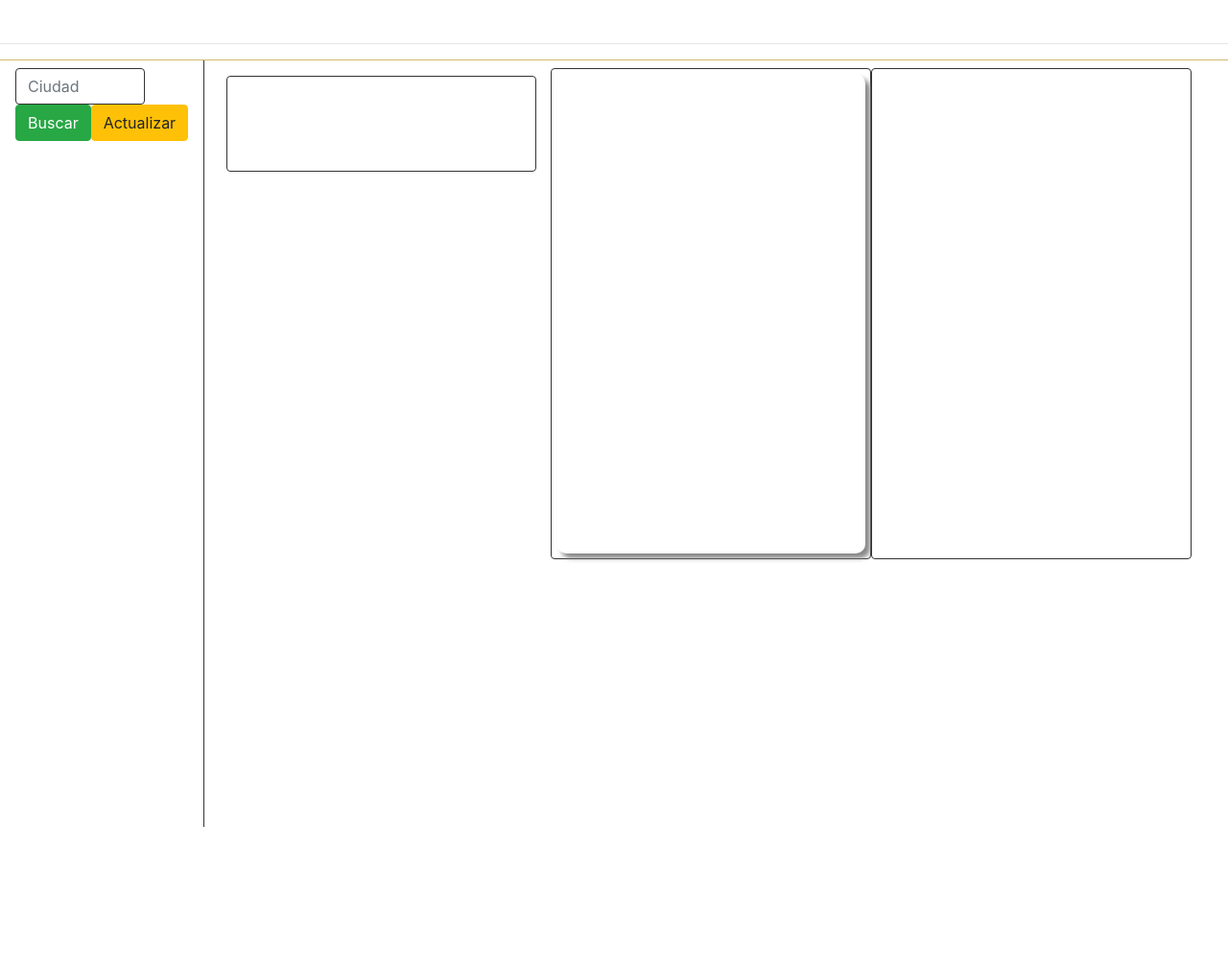
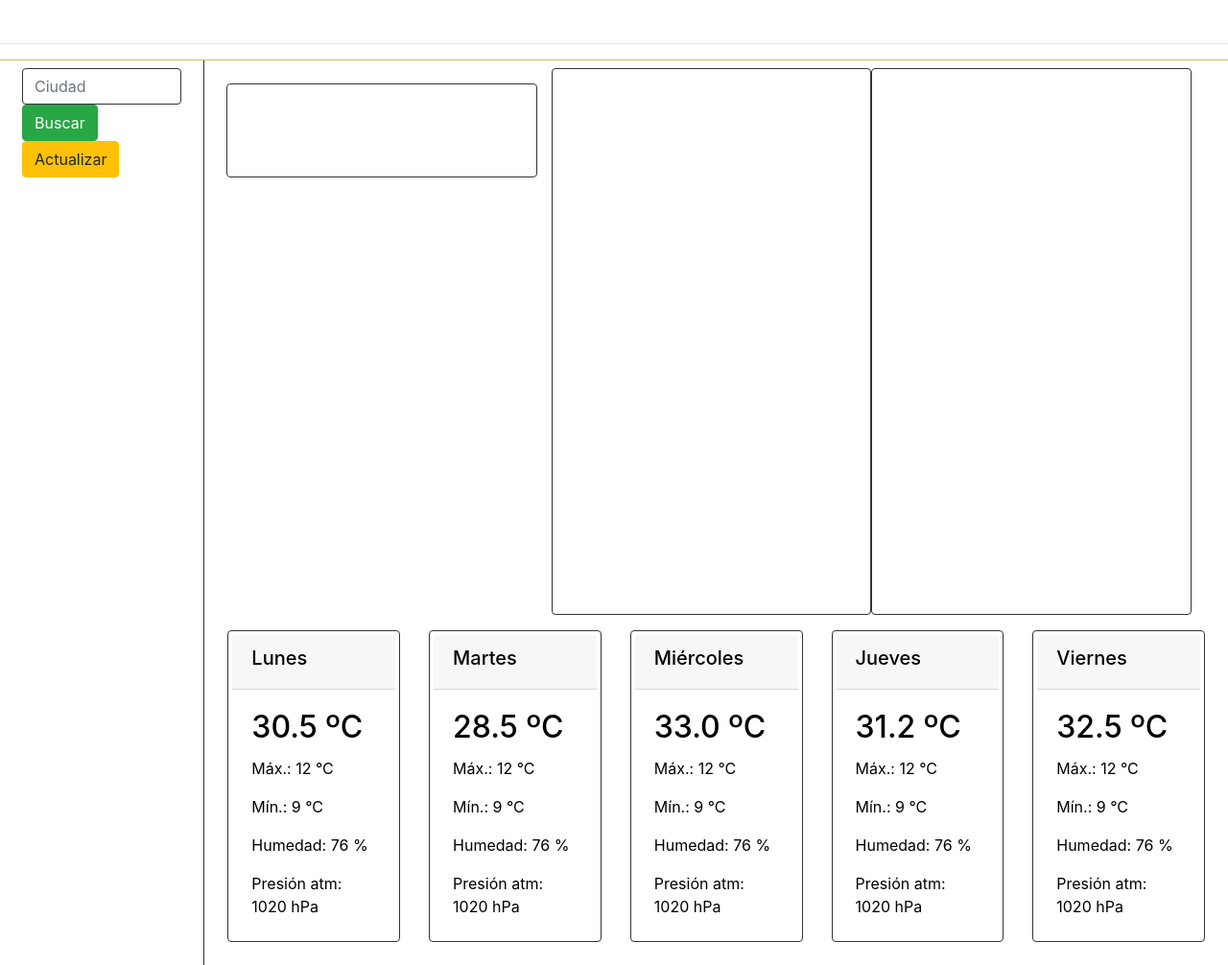
Before and after one commit to DiegoLetelier/DashboardBootcamp, a plain HTML site: page index.html in a window 1280 px wide. Shown: the part 75-1081 px from the top of the page at 96% size. Before the commit the page ends 937 px from the top, so only its background shows below. Drawn offline with nearby package versions, Linux system fonts and the light colour scheme.

Commit message:
cambio hora

```diff
--- a/assets/css/styles.css
+++ b/assets/css/styles.css
@@ -11,6 +11,11 @@ main {
     height: 100%;
   }
 
+#ciudad{
+    font-size: 3em;
+}
+
+
 #buscar {
     background-color: white;
     border: #333333 solid 1px;
@@ -23,15 +28,15 @@ main {
 
   #map {
     width: 100%;
-    height: 500px;
+    height: 560px;
     border-radius: 10px;
-    box-shadow: 5px 5px 5px #888; }
+     }
 
 .card {
     background-color: white;
     border: #333333 solid 1px;
     width: 100%;
-    padding: 5px;
+    padding: 4px;
   }
 
 .report {
@@ -39,16 +44,25 @@ main {
   }
 
   #temperatura{
-    font-size: 3.5rem;
+    font-size: 3rem;
   }
   #estado{
+    text-align: center;
     font-size: 2em;
+  }
+
+  #datos{
+    margin: 0;
+    padding: 0;
+  }
+  #fecha{
+    font-size: 1.2em;
   }
 
   canvas {
     padding-left: 0;
     padding-right: 0;
-    margin-top: 100px;
+    margin-top: 90px;
     display: block;
     width: 800px;
   }
--- a/assets/js/main.js
+++ b/assets/js/main.js
@@ -91,10 +91,10 @@ function pintaDatos(response){
     let tempRedondeada = response.main.temp
     temperatura.textContent = `${tempRedondeada}°C`
 
-    let tempminima = Math.trunc(response.main.temp_min)
+    let tempminima = response.main.temp_min
     tempmin.textContent = `Mín.: ${tempminima} °C`
 
-    let tempmaxima = Math.trunc(response.main.temp_max)
+    let tempmaxima = response.main.temp_max
     tempmax.textContent = `Máx.: ${tempmaxima} °C`
 
     let humedadporc = Math.trunc(response.main.humidity)
--- a/index.html
+++ b/index.html
@@ -31,42 +31,42 @@
     <div class="main-row row">
 
             <!-- Buscar ciudad -->
-                <div class="search-column col-md-2 p-2 d-flex flex-column justify-content-start">
-                    <form class="form-inline my-2 my-lg-0 m-2 row">
-                            <input data-v-68963a64 type="search" placeholder="Ciudad" id="buscar"  class="form-control col-9" placeholder="Search by City">
+                <div class="search-column col-md-2 d-flex flex-column">
+                    <form class="form-inline m-2 row">
+                            <input data-v-68963a64 type="search" placeholder="Ciudad" id="buscar"  class="form-control col" placeholder="Search by City">
                             <button class="btn btn-success" type="button" id="boton">Buscar</button>
                             <input class="btn btn-warning" type="button" value="Actualizar" onclick="location.reload()">
                     </form>
                 </div>
 
-        <div class="main-weather p-2 col">
+
+        <div class="p-2 col">
             <div class="container-fluid row">
                                 <div class="col">
-                                    <h3 id="ciudad"></h3>
-                                    <div><span class="fecha" id="fecha"></span></div>
-                                        <div class="card col">
+                                    <p class="ciudad"id="ciudad"></p>
+                                            <div class="card col">
                                             <div class="card-body row">
                                                 <div>
                                                     <div><span class="temperatura" id="temperatura"></span></div>
                                                     <span></span>
-                                                    <h5 id="tempmax"></h5>
+                                                    <p Class="datos" id="tempmax"></p>
                                                     <span></span>
-                                                    <h5 id="tempmin"></h5>
+                                                    <p Class="datos" id="tempmin"></p>
                                                     <span></span>
-                                                    <h5 id="humedad"></h5>
+                                                    <p Class="datos" id="humedad"></p>
                                                     <span></span>
-                                                    <h5 id="presion"></h5>
+                                                    <p Class="datos" id="presion"></p>
                                                 </div>
                                                 <div >
-                                                    <img id="icon" src="" alt="">
-                                                    <span id="estado"></span>
+                                                    <img class="icon" id="icon" src="" alt="">
+                                                    <span class="estado" id="estado">    </span>
                                                 </div>
                                             </div>
                                         </div>
                                 </div>
                             <div class="card col">
                             <div>
-                                <div id="map" class="col ">
+                                <div id="map" class="col p-0">
                                 </div>
                             </div>
 
@@ -74,15 +74,101 @@
 
                             <div class="card col">
                                 <div>
+                                    <div><span class="fecha" id="fecha"></span></div>
                                     <canvas id="myChart"></canvas>
                                 </div>
                             <div id="horas" class="col">
                             </div>
                 </div>
+        </div>
+
+
+
+            <div class="p-3">
+                     <div class="card-deck">
+
+                        <div class="card">
+                            <div class="card-header">
+                                <h5>Lunes</h5>
+                             </div>
+                          <div class="card-body">
+
+                            <h2 class="card-title">30.5 ºC</h2>
+                            <p class="card-text">Máx.: 12 °C
+                              </p>
+                                <p class="card-text">  Mín.: 9 °C</p>
+                                <p class="card-text">Humedad: 76 %</p>
+                                <p class="card-text">Presión atm: 1020 hPa</p>
+                          </div>
+                        </div>
+                            <div class="card">
+                                <div class="card-header">
+                            <h5>Martes</h5>
+                          </div>
+                          <div class="card-body">
+                            <h2 class="card-title">28.5 ºC</h2>
+                            <p class="card-text">Máx.: 12 °C
+                              </p>
+                                <p class="card-text">  Mín.: 9 °C</p>
+                                <p class="card-text">Humedad: 76 %</p>
+                                <p class="card-text">Presión atm: 1020 hPa</p>
+                          </div>
+
+                        </div>
+
+                        <div class="card">
+                            <div class="card-header">
+                                <h5>Miércoles</h5>
+                              </div>
+                          <div class="card-body">
+                            <h2 class="card-title">33.0 ºC</h2>
+                            <p class="card-text">Máx.: 12 °C
+                              </p>
+                                <p class="card-text">  Mín.: 9 °C</p>
+                                <p class="card-text">Humedad: 76 %</p>
+                                <p class="card-text">Presión atm: 1020 hPa</p>
+                          </div>
+
+                        </div>
+
+                        <div class="card">
+                            <div class="card-header">
+                                <h5>Jueves</h5>
+                              </div>
+                            <div class="card-body">
+                                <h2 class="card-title">31.2 ºC</h2>
+                                <p class="card-text">Máx.: 12 °C
+                                  </p>
+                                    <p class="card-text">  Mín.: 9 °C</p>
+                                    <p class="card-text">Humedad: 76 %</p>
+                                    <p class="card-text">Presión atm: 1020 hPa</p>
+                            </div>
+                         </div>
+
+                          <div class="card">
+                            <div class="card-header">
+                                <h5>Viernes</h5>
+                              </div>
+                            <div class="card-body">
+                                <h2 class="card-title">32.5 ºC</h2>
+                                <p class="card-text">Máx.: 12 °C
+                                  </p>
+                                    <p class="card-text">  Mín.: 9 °C</p>
+                                    <p class="card-text">Humedad: 76 %</p>
+                                    <p class="card-text">Presión atm: 1020 hPa</p>
+                            </div>
+
+                          </div>
+                      </div>
+                </div>
             </div>
+        <div>
         </div>
     <div>
 </main>
+
+
+
 
 
     <script src="https://cdn.jsdelivr.net/npm/axios/dist/axios.min.js"></script>
```
